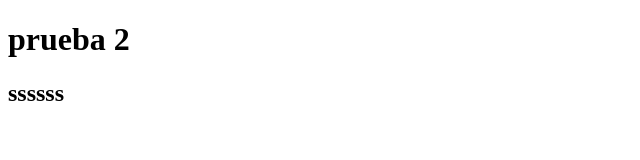
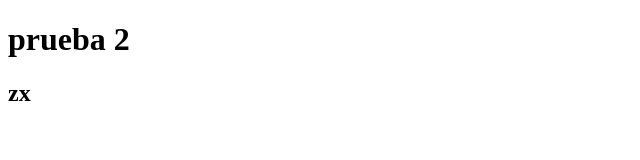
Before and after one commit to decaoz/prueba2, a plain HTML site: page index.html in a window 1280 px wide. Shown: the full height of the page, 0-640 px from the left. Drawn offline with Linux system fonts and the light colour scheme.

Commit message:
Update index.html

```diff
--- a/index.html
+++ b/index.html
@@ -7,6 +7,6 @@
  </head>
  <body>
     <h1>prueba 2</h1>
-  <h2>ssssss</h2>
+  <h2>zx</h2>
  </body>
  </html>
```
